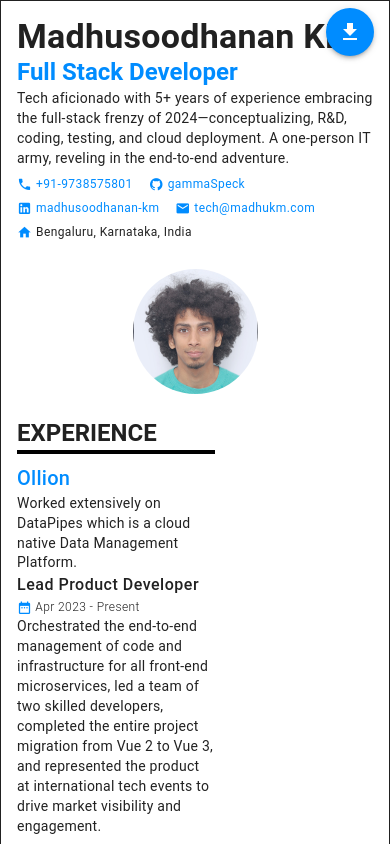
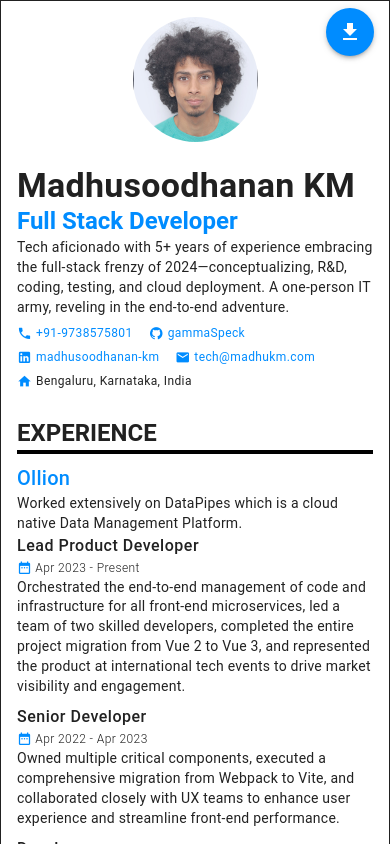
Before and after one commit to gammaSpeck/resume2.0, a Vue app: page / in a window 390 px wide. Shown: the top 844 px of the page. Built offline with nearby package versions, Linux system fonts and the light colour scheme.

Commit message:
Fixed Responsiveness issues, enabled debugging on mobile devices via same wifi network

```diff
--- a/package.json
+++ b/package.json
@@ -3,7 +3,7 @@
   "version": "0.0.0",
   "type": "module",
   "scripts": {
-    "dev": "vite",
+    "dev": "vite -- --host",
     "build": "vue-tsc --noEmit && vite build",
     "preview": "vite preview",
     "pdf-gen": "node ./scripts/generate-pdf.js"
--- a/src/components/ResumeContainer.vue
+++ b/src/components/ResumeContainer.vue
@@ -1,13 +1,12 @@
 <template>
   <v-container class="container">
     <v-row>
-      <v-col xs="12" sm="8" md="8" :order="colOrder.info">
+      <v-col :cols="topColSpan" :order="topColOrders.info">
         <AboutSection />
       </v-col>
 
       <v-col
-        :order="colOrder.image"
-        md="4"
+        :order="topColOrders.image"
         align-self="center"
         class="d-flex align-center justify-center"
       >
@@ -34,8 +33,7 @@
 </template>
 
 <script setup lang="ts">
-import { ref, watch } from "vue";
-
+import { ref, watch, onMounted } from "vue";
 import { useDisplay } from "vuetify";
 
 import ExperienceSection from "./ExperienceSection.vue";
@@ -44,17 +42,25 @@ import SkillsSection from "./SkillsSection.vue";
 import EducationSection from "./EducationSection.vue";
 import AboutSection from "./AboutSection.vue";
 
-const { xs } = useDisplay();
+const { mobile } = useDisplay({ mobileBreakpoint: 600 });
 
-const colOrder = ref({ image: 2, info: 1 });
-const DEFAULT_COL_SPAN = 7;
-const leftSectionColSpan = ref(DEFAULT_COL_SPAN);
+const topColOrders = ref({ image: 2, info: 1 });
+
+const DEFAULT_BOTTOM_COL_SPAN = 7;
+const DEFAULT_TOP_COL_SPAN = 8;
+
+const leftSectionColSpan = ref(DEFAULT_BOTTOM_COL_SPAN);
+const topColSpan = ref(DEFAULT_TOP_COL_SPAN);
+
+function syncScreenSizeDimensions(isMobile: boolean) {
+  topColOrders.value = isMobile ? { image: 1, info: 2 } : { image: 2, info: 1 };
+  leftSectionColSpan.value = isMobile ? 12 : DEFAULT_BOTTOM_COL_SPAN;
+  topColSpan.value = isMobile ? 12 : DEFAULT_TOP_COL_SPAN;
+}
 
 // Done to ensure in Responsive mode, the image comes on TOP
-watch(xs, (isXs) => {
-  colOrder.value = isXs ? { image: 1, info: 2 } : { image: 2, info: 1 };
-  leftSectionColSpan.value = isXs ? 12 : DEFAULT_COL_SPAN;
-});
+watch(mobile, syncScreenSizeDimensions);
+onMounted(() => syncScreenSizeDimensions(mobile.value));
 </script>
 
 <style scoped lang="scss">
```
Also changed, not shown: vite.config.mts.
